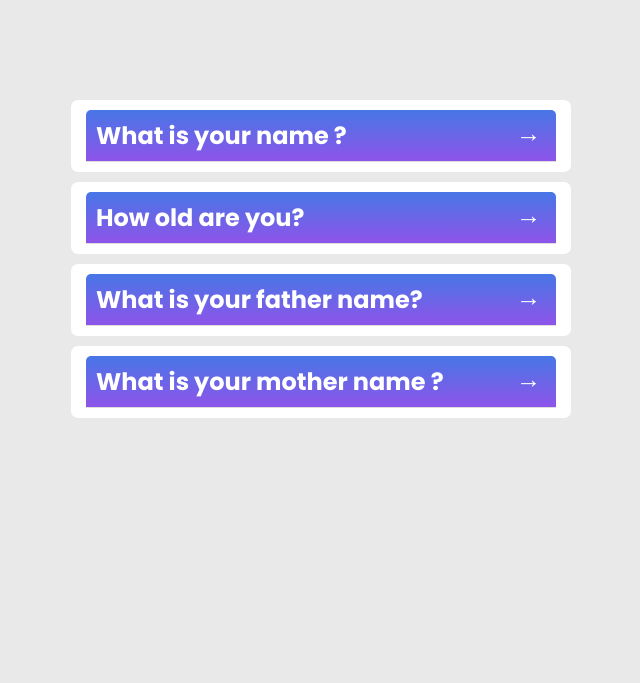
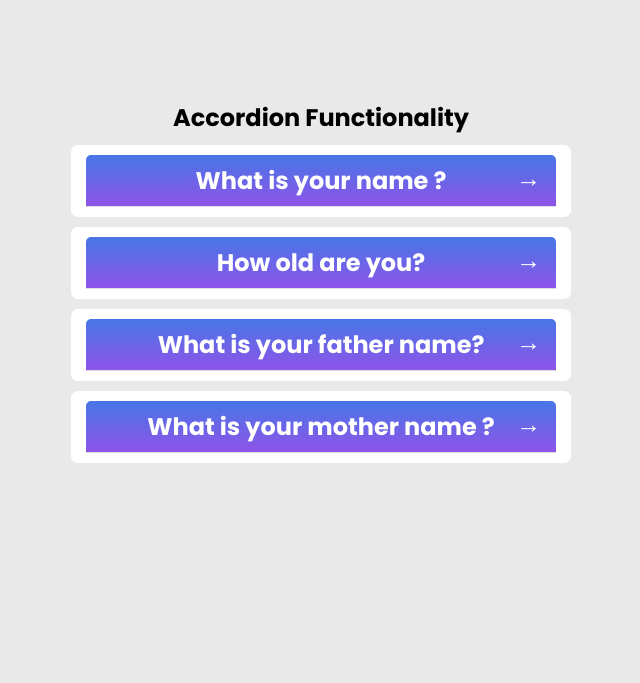
Before and after one commit to coderunity/accordion, a plain HTML site: page index.html in a window 1280 px wide. Shown: the whole page, without its empty margins (319-959 px from the left). Drawn offline with Linux system fonts and the light colour scheme.

Commit message:
replace a new file

```diff
--- a/index.html
+++ b/index.html
@@ -10,6 +10,7 @@
 <body>
 
 <div class="abu-accodion">
+    <h2>Accordion Functionality</h2>
     <div class="accodion-item">
             <div class="accodion-header">
                 <h2>What is your name ?</h2>
--- a/style.css
+++ b/style.css
@@ -17,9 +17,10 @@ html{
     margin: 100px auto;
     width: 500px;
     height: auto;
+    text-align: center;
+}
 
 
-}
 
 .abu-accodion .accodion-item{
     background-color: #fff;
```
